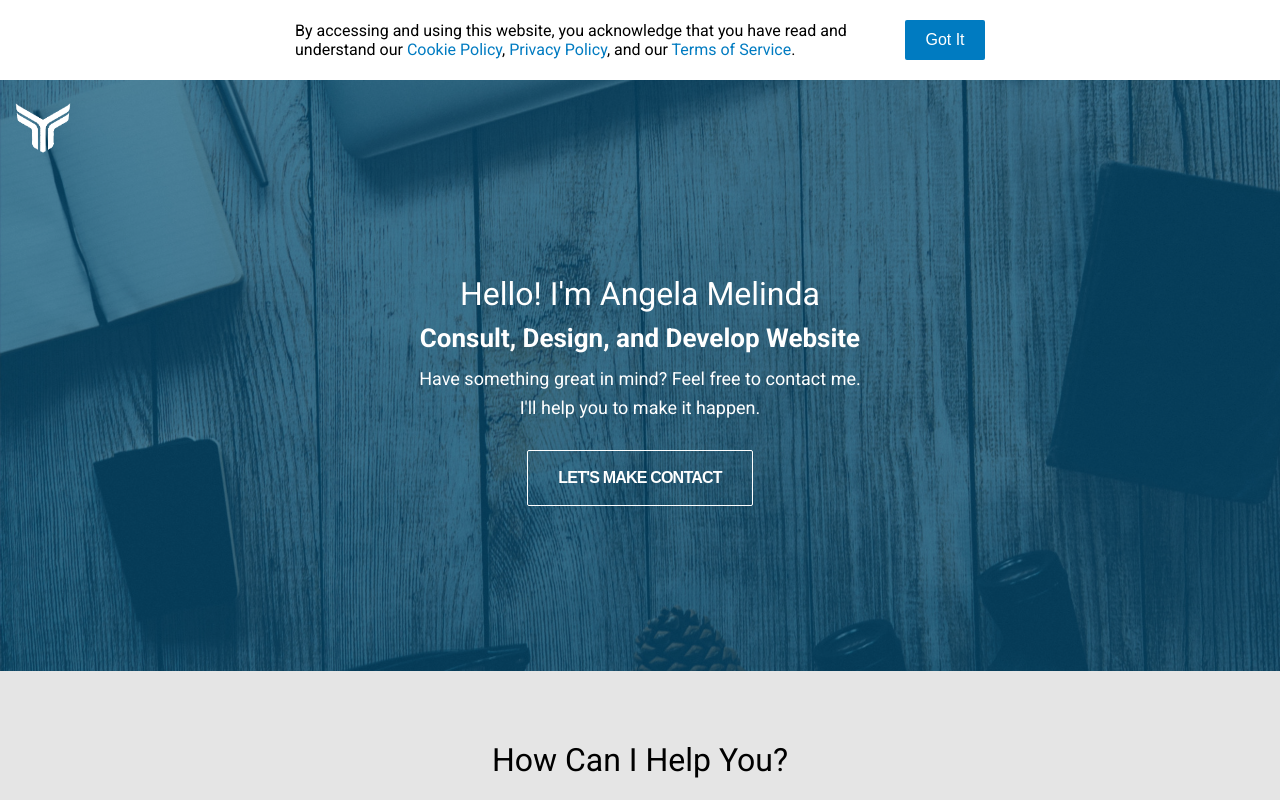
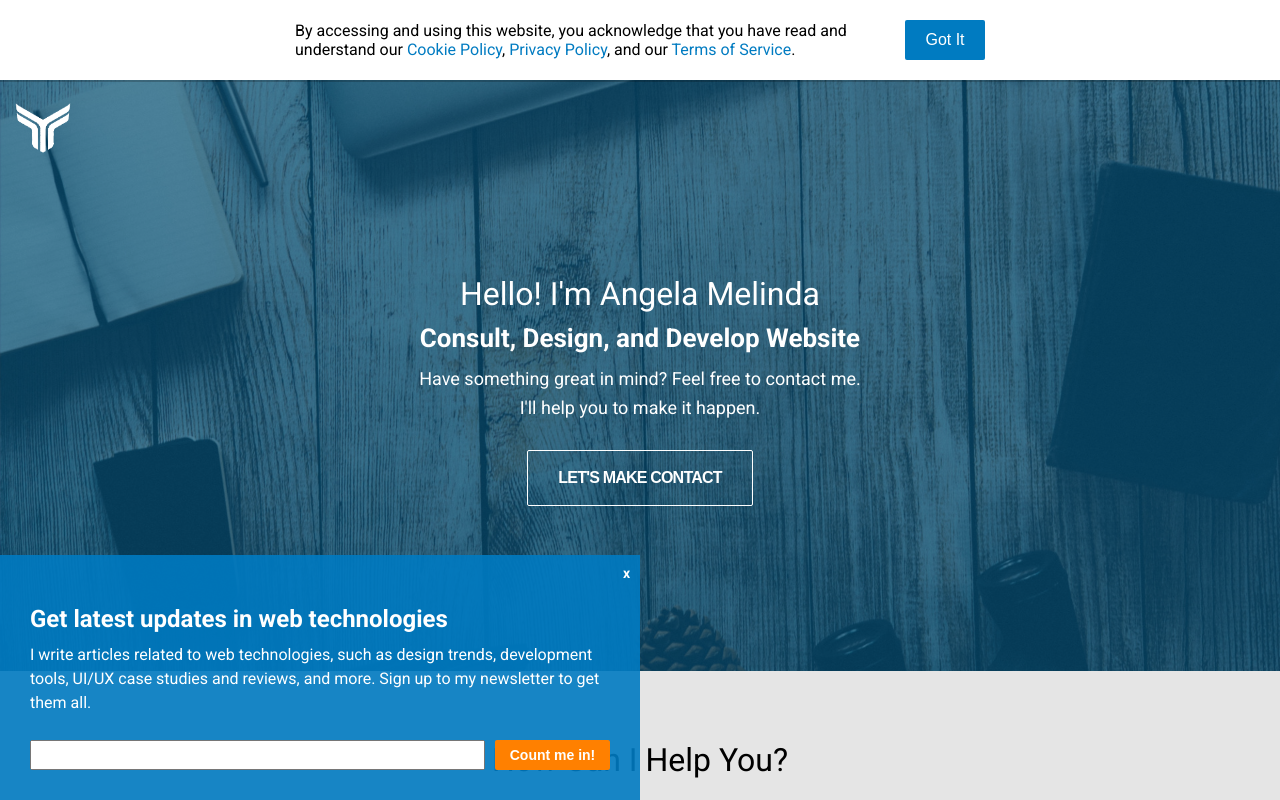
Before and after one commit to angelamelinda/profileapp, a React (Create React App) app: page / in a window 1280 px wide. Shown: the top 800 px of the page. Built offline with nearby package versions, Linux system fonts and the light colour scheme.

Commit message:
Add NewsletterPanel

```diff
--- /dev/null
+++ b/src/components/NewsletterPanel/index.styled.ts
@@ -0,0 +1,62 @@
+import styled from "styled-components";
+import { CONTAINERS, COLOR, FONT_WEIGHT } from "../../constants";
+
+export const NewsletterPanelWrapper = styled.div`
+  padding: 50px 30px 30px;
+  max-width: ${CONTAINERS.PANEL_SIZE}px;
+  background-color: ${COLOR.BLUE + "e6"};
+  color: ${COLOR.WHITE};
+  position: fixed;
+  bottom: 0;
+  z-index: 99;
+
+  &.newsletter--not-active {
+    display: none;
+  }
+`;
+
+export const NewsletterPanelCloseButton = styled.div`
+  position: absolute;
+  right: 10px;
+  top: 10px;
+  font-size: calc(14 / 16 * 1rem);
+  cursor: pointer;
+`;
+
+export const NewsletterPanelTitle = styled.div`
+  font-size: calc(24 / 16 * 1rem);
+  margin-bottom: 10px;
+  font-weight: ${FONT_WEIGHT.BOLD};
+`;
+
+export const NewsletterPanelText = styled.p`
+  line-height: 1.5;
+  margin-bottom: 25px;
+`;
+
+export const NewsletterPanelForm = styled.div`
+  display: flex;
+`;
+
+export const NewsletterPanelFormInput = styled.input`
+  width: 100%;
+`;
+
+export const NewsletterPanelFormButtonWrapper = styled.div`
+  width: 100%;
+  max-width: 115px;
+  margin-left: 10px;
+`;
+
+export const NewsletterPanelFormButton = styled.button`
+  height: 30px;
+  background-color: ${COLOR.ORANGE};
+  color: ${COLOR.WHITE};
+  border: 0;
+  font-weight: ${FONT_WEIGHT.BOLD};
+  font-size: calc(14 / 16 * 1rem);
+
+  &:hover {
+    background-color: ${COLOR.DARK_ORANGE};
+  }
+`;
--- /dev/null
+++ b/src/components/NewsletterPanel/index.tsx
@@ -0,0 +1,58 @@
+import React, { FC } from "react";
+import {
+  NewsletterPanelWrapper,
+  NewsletterPanelTitle,
+  NewsletterPanelText,
+  NewsletterPanelForm,
+  NewsletterPanelFormInput,
+  NewsletterPanelFormButtonWrapper,
+  NewsletterPanelFormButton,
+  NewsletterPanelCloseButton
+} from "./index.styled";
+import { NEWSLETTER_PANEL } from "../../config/data";
+
+interface INewsletterPanel {
+  handleCloseNewsletter: () => void;
+  isActive: boolean;
+  isLeaving: boolean;
+  isComing: boolean;
+}
+
+const NewsletterPanel: FC<INewsletterPanel> = ({
+  handleCloseNewsletter,
+  isLeaving,
+  isActive,
+  isComing
+}) => {
+  return (
+    <NewsletterPanelWrapper
+      id="newsletter-panel"
+      className={`${isLeaving ? "slide__down--disappear animated" : ""} ${
+        isComing ? " slide__down--appear animated" : ""
+      } ${isActive ? "newsletter--active" : "newsletter--not-active"}`}>
+      <NewsletterPanelTitle id="newsletter-panel__title">
+        {NEWSLETTER_PANEL.TITLE}
+        <NewsletterPanelCloseButton
+          id="newsletter-panel__icon"
+          onClick={handleCloseNewsletter}>
+          x
+        </NewsletterPanelCloseButton>
+      </NewsletterPanelTitle>
+      <NewsletterPanelText id="newsletter-panel__text">
+        {NEWSLETTER_PANEL.SUBTITLE}
+      </NewsletterPanelText>
+      <NewsletterPanelForm id="newsletter-panel__form">
+        <NewsletterPanelFormInput id="newsletter-panel__input" />
+        <NewsletterPanelFormButtonWrapper>
+          <NewsletterPanelFormButton
+            id="newsletter-panel__button"
+            className="button">
+            {NEWSLETTER_PANEL.FORM_CONTACT.BUTTON}
+          </NewsletterPanelFormButton>
+        </NewsletterPanelFormButtonWrapper>
+      </NewsletterPanelForm>
+    </NewsletterPanelWrapper>
+  );
+};
+
+export default NewsletterPanel;
--- a/src/components/NotificationPanel/index.styled.ts
+++ b/src/components/NotificationPanel/index.styled.ts
@@ -1,5 +1,5 @@
 import styled from "styled-components";
-import { COLOR } from "../../constants";
+import { COLOR, MEDIA_SCREEN } from "../../constants";
 
 export const NotificationPanelWrapper = styled.div`
   padding-top: 20px;
@@ -10,6 +10,7 @@ export const NotificationPanelWrapper = styled.div`
   transition: all 0.5s ease;
   position: sticky;
   top: 0;
+  box-shadow: 0 0 0 2px rgba(0, 0, 0, 0.2);
 
   &.notification--not-active {
     display: none;
@@ -22,6 +23,10 @@ export const NotificationPanelContent = styled.div`
   display: flex;
   justify-content: space-between;
   align-items: center;
+
+  @media (max-width: ${MEDIA_SCREEN.SMALL}px) {
+    flex-wrap: wrap;
+  }
 `;
 
 export const NotificationPanelText = styled.div`
@@ -39,6 +44,12 @@ export const NotificationPanelText = styled.div`
 export const NotificationPanelButtonWrapper = styled.div`
   width: 100%;
   max-width: 80px;
+  margin-left: 10px;
+
+  @media (max-width: ${MEDIA_SCREEN.SMALL}px) {
+    margin-left: 0;
+    margin-top: 10px;
+  }
 `;
 
 export const NotificationPanelButton = styled.button`
--- a/src/components/NotificationPanel/index.tsx
+++ b/src/components/NotificationPanel/index.tsx
@@ -23,7 +23,7 @@ const NotificationPanel: FC<INotificationPanel> = ({
   return (
     <NotificationPanelWrapper
       id="notification-panel"
-      className={`${isLeaving ? "slideInUp animated" : ""}
+      className={`${isLeaving ? "slide__up--disappear animated" : ""}
 			 ${isActive ? "notification--active" : "notification--not-active"} `}>
       <NotificationPanelContainer
         id="notification-panel__container"
--- a/src/config/data.ts
+++ b/src/config/data.ts
@@ -73,7 +73,7 @@ export const NEWSLETTER_PANEL = {
   SUBTITLE:
     "I write articles related to web technologies, such as design trends, development tools, UI/UX case studies and reviews, and more. Sign up to my newsletter to get them all.",
   FORM_CONTACT: {
-    BUTTON: "Count Me In!"
+    BUTTON: "Count me in!"
   }
 };
 
--- a/src/containers/Profile/index.tsx
+++ b/src/containers/Profile/index.tsx
@@ -4,11 +4,57 @@ import Hero from "../../components/Hero";
 import Footer from "../../components/Footer";
 import HighlightsPanel from "../../components/HighlightsPanel";
 import NotificationPanel from "../../components/NotificationPanel";
+import NewsletterPanel from "../../components/NewsletterPanel";
+import { NOTIFICATION_PANEL_TIMEOUT } from "../../constants";
+import { setCookie, getCookie } from "../../helpers";
 
 class Profile extends PureComponent<{}> {
+  private interval: number = -1;
+
   state = {
     notificationIsActive: true,
-    notificationIsLeaving: false
+    notificationIsLeaving: false,
+    newsletterIsActive: false,
+    newsletterIsLeaving: false,
+    newsletterIsComing: false
+  };
+
+  componentDidMount() {
+    this.timerInterval();
+  }
+
+  componentWillUnmount() {
+    clearInterval(this.interval);
+  }
+
+  checkNewsletterPanel = () => {
+    const resultGetCookie = getCookie("cermati-newsletter");
+    if (!resultGetCookie) {
+      clearInterval(this.interval);
+      this.setState(
+        {
+          newsletterIsActive: true,
+          newsletterIsComing: true
+        },
+        () => {
+          setTimeout(() => {
+            this.setState({
+              newsletterIsComing: false
+            });
+          }, 1000);
+        }
+      );
+    } else {
+      this.setState({
+        newsletterIsActive: false
+      });
+    }
+  };
+
+  timerInterval = () => {
+    this.interval = setInterval(() => {
+      this.checkNewsletterPanel();
+    }, 1000);
   };
 
   handleClickNotification = () => {
@@ -31,8 +77,32 @@ class Profile extends PureComponent<{}> {
     );
   };
 
+  handleCloseNewsletter = () => {
+    this.setState(
+      {
+        newsletterIsLeaving: true
+      },
+      () => {
+        setCookie("cermati-newsletter", "hidden", NOTIFICATION_PANEL_TIMEOUT);
+        setTimeout(() => {
+          this.setState({
+            newsletterIsLeaving: false,
+            newsletterIsActive: false
+          });
+        }, 1000);
+        this.timerInterval();
+      }
+    );
+  };
+
   render() {
-    const { notificationIsActive, notificationIsLeaving } = this.state;
+    const {
+      notificationIsActive,
+      notificationIsLeaving,
+      newsletterIsActive,
+      newsletterIsLeaving,
+      newsletterIsComing
+    } = this.state;
     return (
       <>
         <NotificationPanel
@@ -43,6 +113,12 @@ class Profile extends PureComponent<{}> {
         <Header />
         <Hero />
         <HighlightsPanel />
+        <NewsletterPanel
+          isComing={newsletterIsComing}
+          isLeaving={newsletterIsLeaving}
+          isActive={newsletterIsActive}
+          handleCloseNewsletter={this.handleCloseNewsletter}
+        />
         <Footer />
       </>
     );
--- /dev/null
+++ b/src/helpers/index.ts
@@ -0,0 +1,26 @@
+export function setCookie(
+  cname: string,
+  cvalue: string | boolean,
+  expiredTime: number
+) {
+  var d = new Date();
+  d.setTime(d.getTime() + expiredTime);
+  var expires = "expires=" + d.toUTCString();
+  document.cookie = cname + "=" + cvalue + ";" + expires + ";path=/";
+}
+
+export function getCookie(cname: string) {
+  var name = cname + "=";
+  var decodedCookie = decodeURIComponent(document.cookie);
+  var ca = decodedCookie.split(";");
+  for (var i = 0; i < ca.length; i++) {
+    var c = ca[i];
+    while (c.charAt(0) === " ") {
+      c = c.substring(1);
+    }
+    if (c.indexOf(name) === 0) {
+      return c.substring(name.length, c.length);
+    }
+  }
+  return "";
+}
--- a/src/index.styled.ts
+++ b/src/index.styled.ts
@@ -63,25 +63,25 @@ h1, h2, h3, h4, h5, h6, p {
   animation-fill-mode: forwards;
 }
 
-.slideInDown {
-  animation-name: slideInDown;
+.slide__down--appear {
+  animation-name: slideDownAppear;
 }
 
-.slideInUp {
-  animation-name: slideInUp;
+.slide__down--disappear {
+  animation-name: slideDownDisappear;
 }
 
-.slideInLeft {
-  animation-name: slideInLeft;
+.slide__up--appear {
+  animation-name: slideUpAppear;
 }
 
-.slideInRight {
-  animation-name: slideInRight;
+.slide__up--disappear{
+  animation-name: slideUpDisappear;
 }
 
-@keyframes slideInDown {
+@keyframes slideDownAppear {
   from {
-    transform: translate3d(0, -100%, 0);
+    transform: translate3d(0, 100%, 0);
     visibility: visible;
   }
 
@@ -90,9 +90,20 @@ h1, h2, h3, h4, h5, h6, p {
   }
 }
 
-@keyframes slideInLeft {
+@keyframes slideDownDisappear {
   from {
-    transform: translate3d(-100%, 0, 0);
+    transform: translate3d(0, 0, 0);
+    visibility: visible;
+  }
+
+  to {
+    transform: translate3d(0, 100%, 0);
+  }
+}
+
+@keyframes slideUpAppear {
+  from {
+    transform: translate3d(0, -100, 0);
     visibility: visible;
   }
 
@@ -101,18 +112,7 @@ h1, h2, h3, h4, h5, h6, p {
   }
 }
 
-@keyframes slideInRight {
-  from {
-    transform: translate3d(100%, 0, 0);
-    visibility: visible;
-  }
-
-  to {
-    transform: translate3d(0, 0, 0);
-  }
-}
-
-@keyframes slideInUp {
+@keyframes slideUpDisappear {
   from {
     transform: translate3d(0, 0, 0);
     visibility: visible;
```
